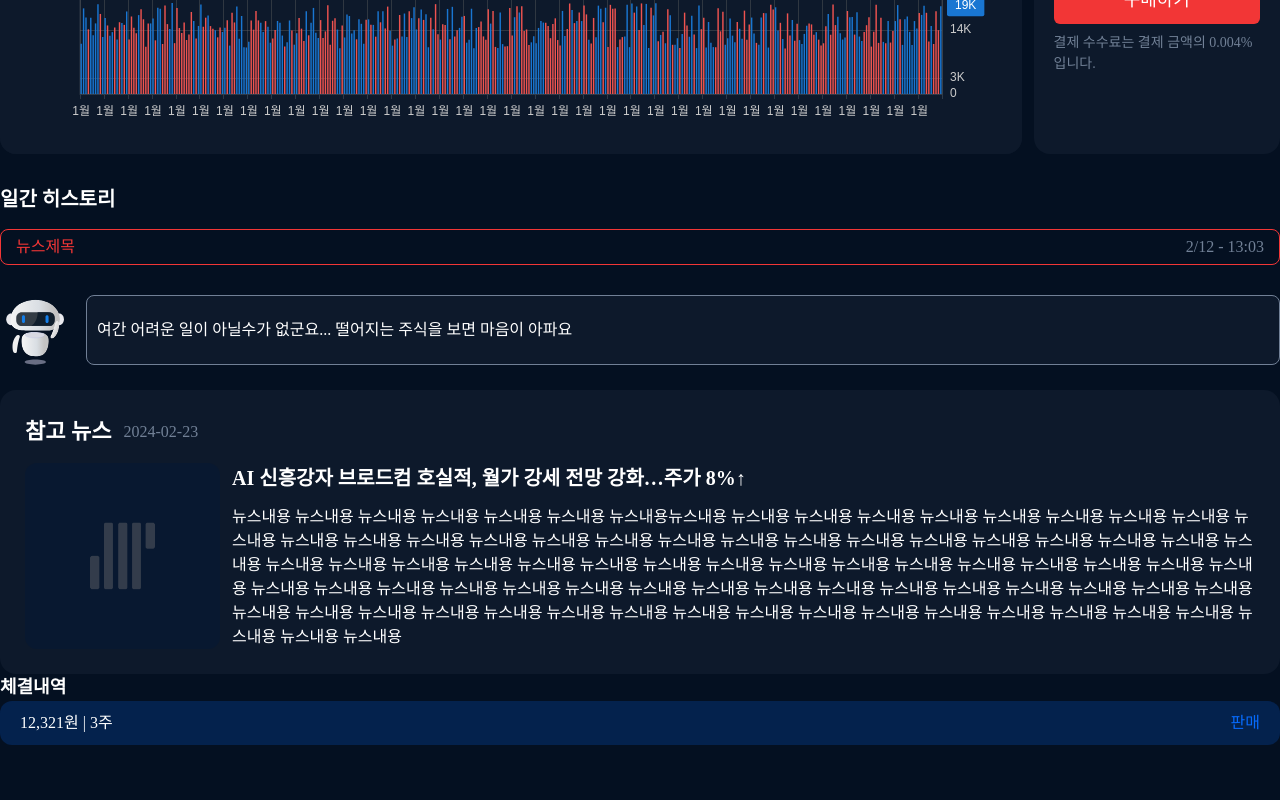
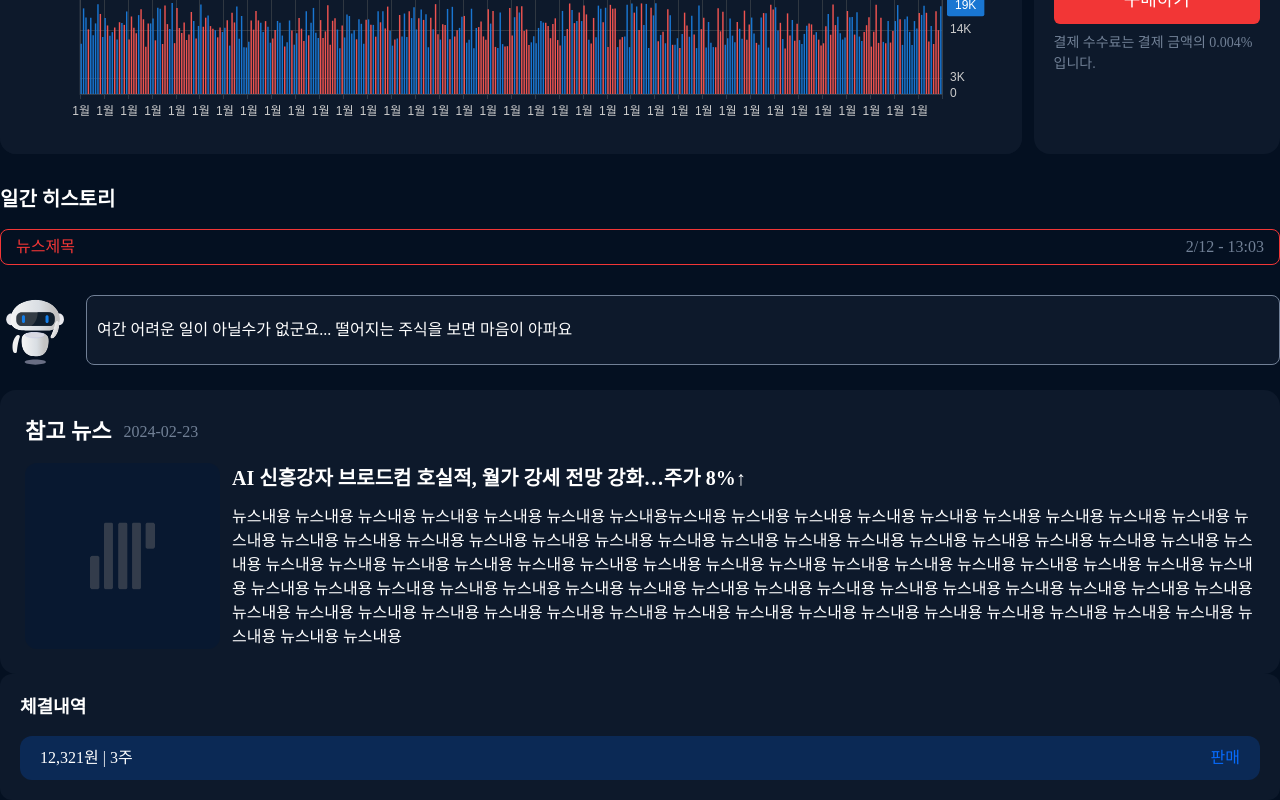
Before and after one commit to stitchzzang/BDL_PJT, a React (Vite) app: page /simulated-education in a window 1280 px wide. Shown: the part 899-1699 px from the top of the page. Before the commit the page ends 1644 px from the top, so only its background shows below. Built offline with nearby package versions, Linux system fonts and the light colour scheme; a web font is replaced by a local one.

Commit message:
design:flex 구조화

```diff
--- a/src/components/stock-tutorial/stock-tutorial-conclusion.tsx
+++ b/src/components/stock-tutorial/stock-tutorial-conclusion.tsx
@@ -2,8 +2,8 @@ import { StockTutorialConclusionCard } from '@/components/stock-tutorial/stock-t
 
 export const StockTutorialConclusion = () => {
   return (
-    <div>
-      <div className="flex items-center gap-3">
+    <div className="rounded-xl bg-modal-background-color p-[20px]">
+      <div className="mb-[15px] flex items-center gap-3">
         <h1 className="text-[18px] font-bold">체결내역</h1>
       </div>
       <div>
```
